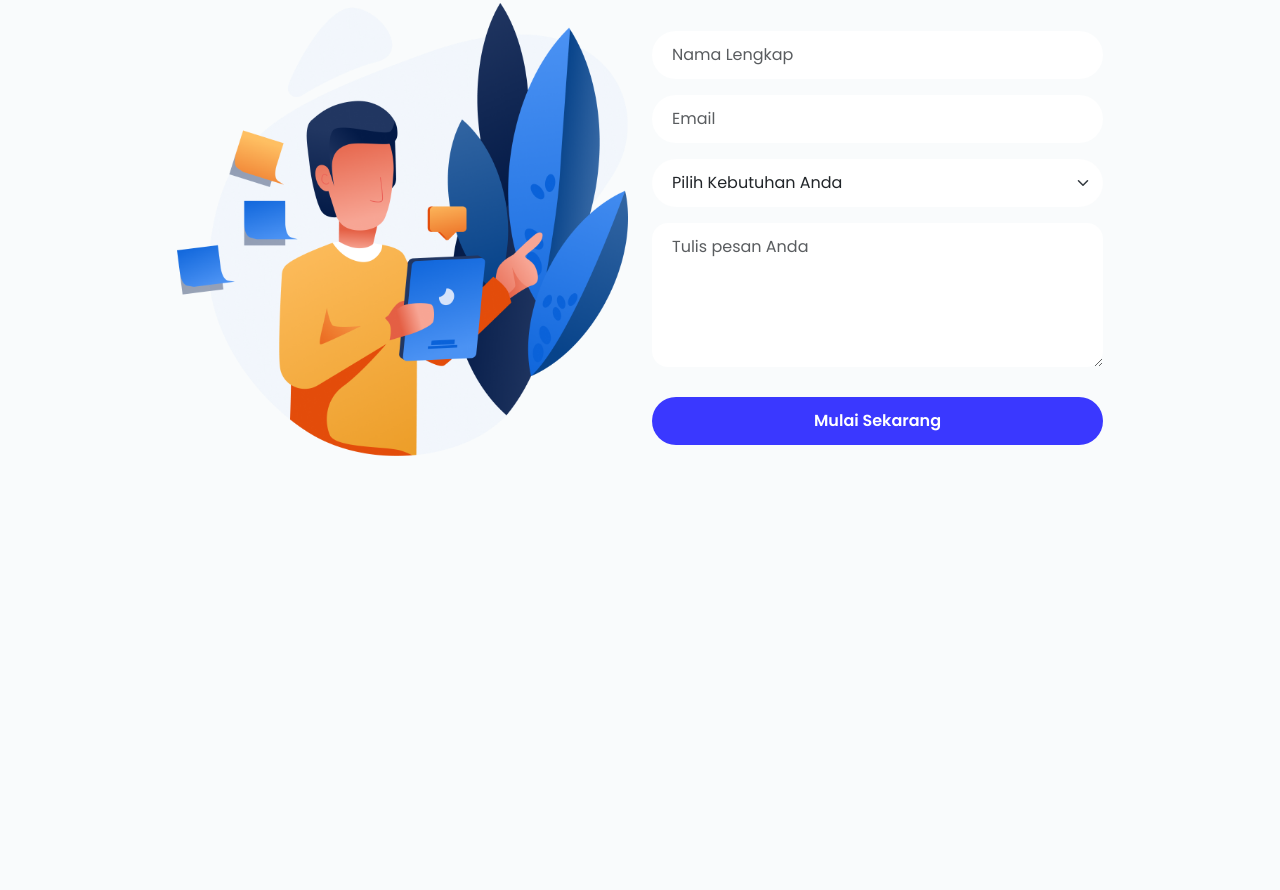
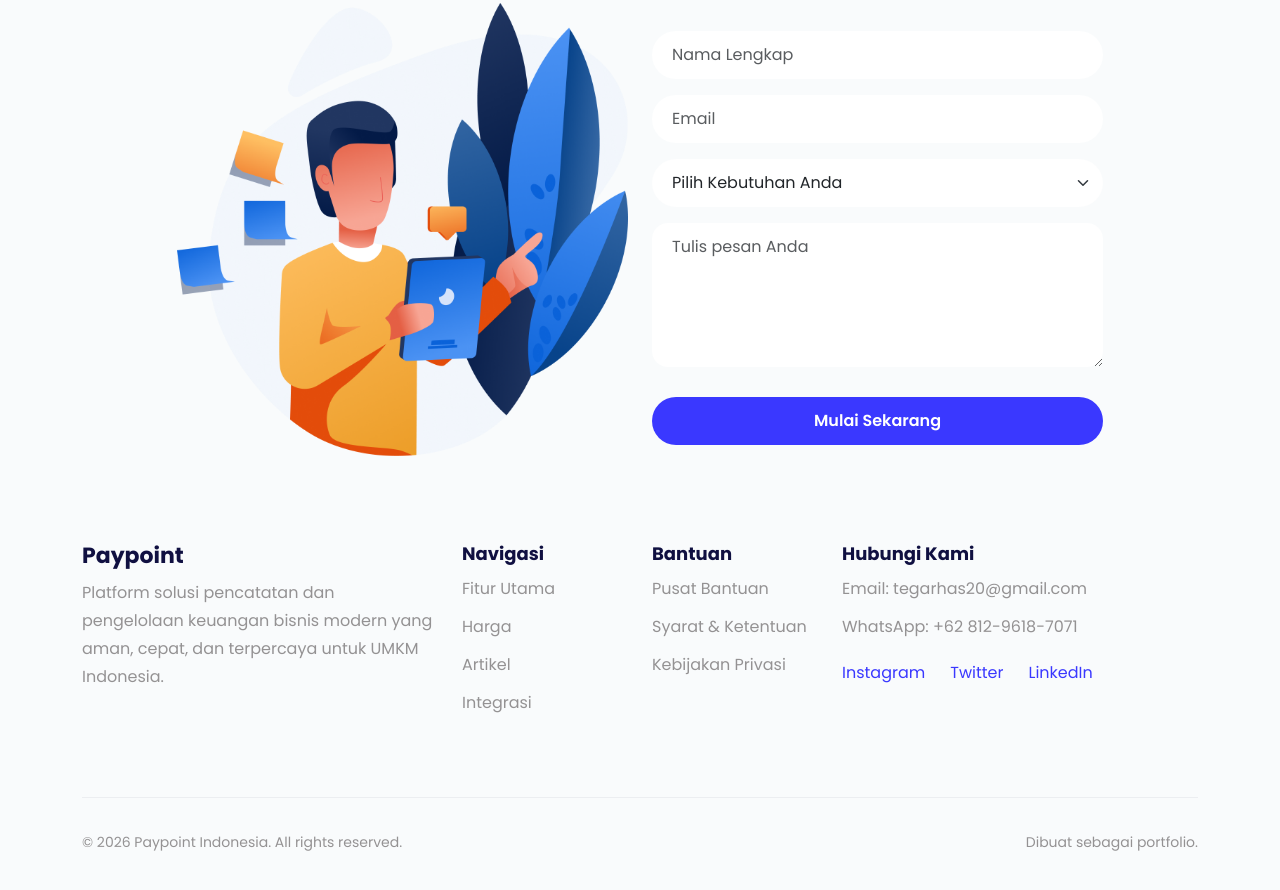
Before and after one commit to TegarBagus1945/cashier-landingpage, a plain HTML site: page index.html in a window 1280 px wide. Shown: the part 2104-2994 px from the top of the page. Before the commit the page ends 2577 px from the top, so only its background shows below. Drawn offline with nearby package versions, Linux system fonts and the light colour scheme.

Commit message:
feat: membuat section footer

```diff
--- a/css/style.css
+++ b/css/style.css
@@ -306,6 +306,57 @@ textarea.form-control{
     padding: 12px 20px 12px 20px;
 }
 
+.footer-col-brand {
+    margin-bottom: 30px;
+}
+
+@media (min-width: 992px) {
+    .footer-col-brand {
+        margin-bottom: 0;
+    }
+}
+
+.footer-col-link {
+    margin-bottom: 30px;
+}
+
+@media (min-width: 768px) {
+    .footer-col-link {
+        margin-bottom: 0;
+    }
+}
+
+.footer-col-contact {
+    margin-bottom: 0;
+}
+
+.footer-title {
+    font-size: 18px;
+}
+
+.footer-social-wrapper {
+    display: flex;
+    gap: 15px;
+}
+
+.footer-divider {
+    margin-top: 70px;
+    margin-bottom: 30px;
+    background-color: var(--grey);
+    opacity: 0.5;
+    border: none;
+    height: 1px;
+}
+
+.footer-copy-text {
+    font-size: 14px;
+}
+
+.footer-section a.primary-copy:hover {
+    color: var(--blue);
+    transition: all 0.3s ease;
+}
+
 @keyframes ScrollMoveToLeft {
     0% {
         transform: translateX(100%)
--- a/index.html
+++ b/index.html
@@ -310,6 +310,59 @@
       </div>
     </section>
 
+    <footer class="footer-section mt-70">
+      <div class="container">
+        <div class="row">
+          <div class="col-lg-4 footer-col-brand">
+            <h5 class="small-header mb10">Paypoint</h5>
+            <p class="primary-copy">
+              Platform solusi pencatatan dan pengelolaan keuangan bisnis modern yang aman, cepat, dan terpercaya untuk UMKM Indonesia.
+            </p>
+          </div>
+
+          <div class="col-lg-2 col-md-4 footer-col-link">
+            <h6 class="small-header mb10 footer-title">Navigasi</h6>
+            <ul class="list-unstyled mb-0">
+              <li class="mb10"><a href="#" class="text-decoration-none primary-copy">Fitur Utama</a></li>
+              <li class="mb10"><a href="#" class="text-decoration-none primary-copy">Harga</a></li>
+              <li class="mb10"><a href="#" class="text-decoration-none primary-copy">Artikel</a></li>
+              <li class="mb10"><a href="#" class="text-decoration-none primary-copy">Integrasi</a></li>
+            </ul>
+          </div>
+
+          <div class="col-lg-2 col-md-4 footer-col-link">
+            <h6 class="small-header mb10 footer-title">Bantuan</h6>
+            <ul class="list-unstyled mb-0">
+              <li class="mb10"><a href="#" class="text-decoration-none primary-copy">Pusat Bantuan</a></li>
+              <li class="mb10"><a href="#" class="text-decoration-none primary-copy">Syarat & Ketentuan</a></li>
+              <li class="mb10"><a href="#" class="text-decoration-none primary-copy">Kebijakan Privasi</a></li>
+            </ul>
+          </div>
+
+          <div class="col-lg-4 footer-col-contact">
+            <h6 class="small-header mb10 footer-title">Hubungi Kami</h6>
+            <p class="primary-copy mb10">Email: tegarhas20@gmail.com</p>
+            <p class="primary-copy mb20">WhatsApp: +62 812-9618-7071</p>
+            <div class="footer-social-wrapper">
+              <a href="#" class="text-button mr10">Instagram</a>
+              <a href="#" class="text-button mr10">Twitter</a>
+              <a href="#" class="text-button">LinkedIn</a>
+            </div>
+          </div>
+        </div>
+
+        <hr class="footer-divider">
+        <div class="row align-items-center mb50">
+          <div class="col-md-6 text-center text-md-start">
+            <p class="primary-copy footer-copy-text">&copy; 2026 Paypoint Indonesia. All rights reserved.</p>
+          </div>
+          <div class="col-md-6 text-center text-md-end">
+            <p class="primary-copy footer-copy-text">Dibuat sebagai portfolio.</p>
+          </div>
+        </div>
+      </div>
+    </footer>
+
     <script src="https://cdn.jsdelivr.net/npm/bootstrap@5.3.8/dist/js/bootstrap.bundle.min.js" integrity="sha384-FKyoEForCGlyvwx9Hj09JcYn3nv7wiPVlz7YYwJrWVcXK/BmnVDxM+D2scQbITxI" crossorigin="anonymous"></script>
 </body>
 </html>
```
